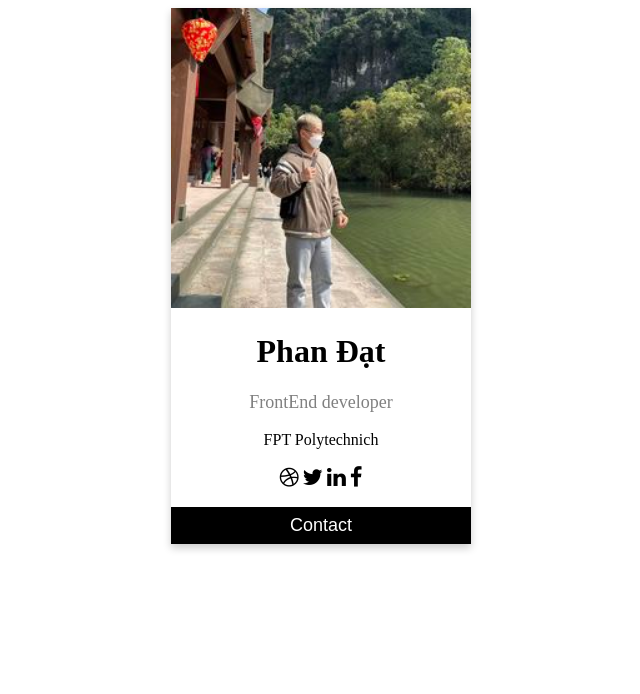
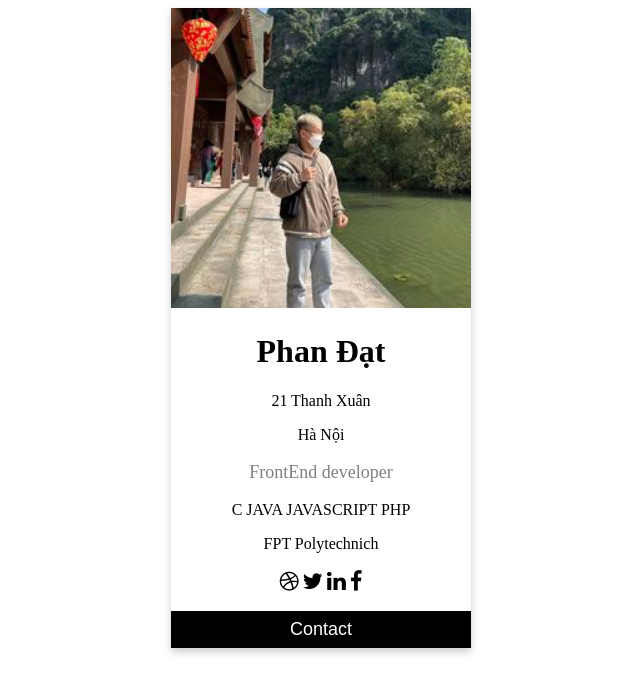
Before and after one commit to Makecolorr/k4_typescript, a plain HTML site: page index.html in a window 1280 px wide. Shown: the whole page, without its empty margins (319-959 px from the left). Drawn offline with Linux system fonts and the light colour scheme.

Commit message:
hoan-thien

```diff
--- a/index.html
+++ b/index.html
@@ -12,7 +12,10 @@
     <div class="card">
         <img src="img/333054484_3030248637277940_5928109661518810450_n.jpg" alt="Phan Đạt" style="width:100%">
         <h1>Phan Đạt</h1>
+        <p>21 Thanh Xuân</p>
+        <p>Hà Nội</p>
         <p class="title">FrontEnd developer</p>
+        <p>C JAVA JAVASCRIPT PHP</p>
         <p>FPT Polytechnich</p>
         <a href="#"><i class="fa fa-dribbble"></i></a>
         <a href="#"><i class="fa fa-twitter"></i></a>
```
